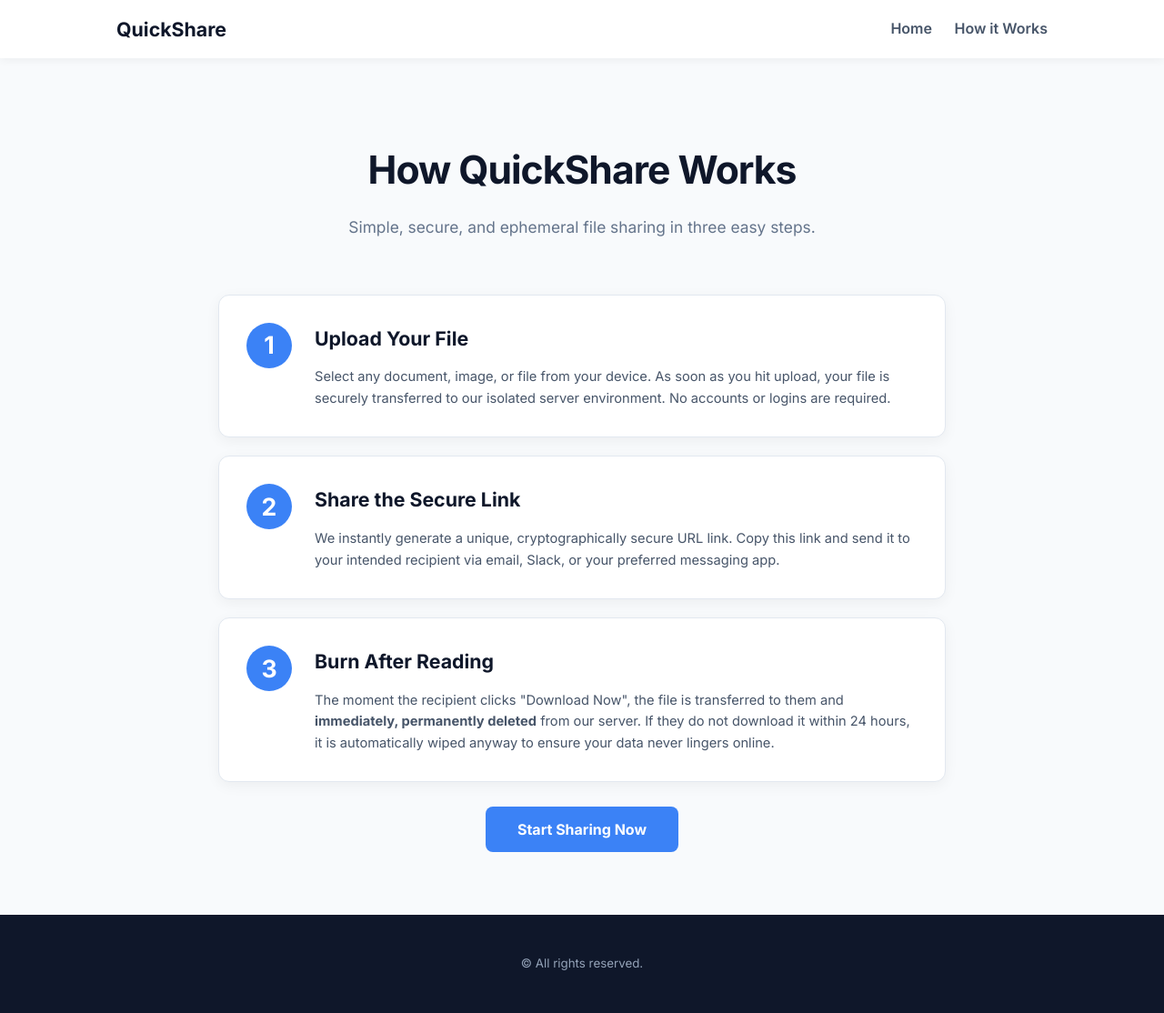
After one commit to VirgoLabs/Zapp, a Django app: template file_sharing_app/templates/file_sharing_app/how_it_works.html in a window 1280 px wide. The commit adds this page. Shown: the whole page at 91% size. Run offline with Django 3.2, Linux system fonts and the light colour scheme; the template is opened without the code that fills it, so the values that code supplies are empty.

Commit message:
added how it works page

```diff
--- a/file_sharing_app/templates/file_sharing_app/home.html
+++ b/file_sharing_app/templates/file_sharing_app/home.html
@@ -13,7 +13,7 @@
         <a href="/" class="nav-brand">QuickShare </a>
         <div class="nav-links">
             <a href="/">Home</a>
-            <a href="#">How it Works</a>
+            <a href="{% url 'how_it_works' %}">How it Works</a>
         </div>
     </nav>
 
--- /dev/null
+++ b/file_sharing_app/templates/file_sharing_app/how_it_works.html
@@ -0,0 +1,91 @@
+{% load static %}
+<!DOCTYPE html>
+<html lang="en">
+<head>
+    <meta charset="UTF-8">
+    <meta name="viewport" content="width=device-width, initial-scale=1.0">
+    <title>How it Works | QuickShare</title>
+    <link rel="stylesheet" href="{% static 'file_sharing_app/style.css' %}">
+    <style>
+        /* Extra styles just for the instruction cards */
+        .step-card {
+            background: #ffffff;
+            padding: 30px;
+            border-radius: 12px;
+            box-shadow: 0 4px 15px rgba(0,0,0,0.05);
+            margin-bottom: 20px;
+            display: flex;
+            align-items: flex-start;
+            border: 1px solid #e2e8f0;
+        }
+        .step-number {
+            background: #3b82f6;
+            color: white;
+            font-size: 20pt;
+            font-weight: bold;
+            width: 50px;
+            height: 50px;
+            border-radius: 50%;
+            display: flex;
+            align-items: center;
+            justify-content: center;
+            margin-right: 25px;
+            flex-shrink: 0;
+        }
+        .step-content h2 { margin-top: 0; color: #0f172a; font-size: 16pt; margin-bottom: 8px;}
+        .step-content p { color: #475569; margin-bottom: 0; font-size: 11pt;}
+    </style>
+</head>
+<body>
+
+    <nav class="navbar">
+        <a href="/" class="nav-brand">QuickShare</a>
+        <div class="nav-links">
+            <a href="/">Home</a>
+            <a href="{% url 'how_it_works' %}">How it Works</a>
+        </div>
+    </nav>
+
+    <header class="hero" style="padding-bottom: 40px;">
+        <h1>How QuickShare Works</h1>
+        <p>Simple, secure, and ephemeral file sharing in three easy steps.</p>
+    </header>
+
+    <main class="container" style="background: transparent; box-shadow: none; border: none; padding: 0; max-width: 800px; margin-bottom: 80px;">
+
+        <div class="step-card">
+            <div class="step-number">1</div>
+            <div class="step-content">
+                <h2>Upload Your File</h2>
+                <p>Select any document, image, or file from your device. As soon as you hit upload, your file is securely transferred to our isolated server environment. No accounts or logins are required.</p>
+            </div>
+        </div>
+
+        <div class="step-card">
+            <div class="step-number">2</div>
+            <div class="step-content">
+                <h2>Share the Secure Link</h2>
+                <p>We instantly generate a unique, cryptographically secure URL link. Copy this link and send it to your intended recipient via email, Slack, or your preferred messaging app.</p>
+            </div>
+        </div>
+
+        <div class="step-card">
+            <div class="step-number">3</div>
+            <div class="step-content">
+                <h2>Burn After Reading</h2>
+                <p>The moment the recipient clicks "Download Now", the file is transferred to them and <strong>immediately, permanently deleted</strong> from our server. If they do not download it within 24 hours, it is automatically wiped anyway to ensure your data never lingers online.</p>
+            </div>
+        </div>
+
+        <div style="text-align: center; margin-top: 40px;">
+            <a href="/" class="btn" style="text-decoration: none; padding: 15px 35px; font-size: 12pt;">Start Sharing Now</a>
+        </div>
+
+    </main>
+
+    <footer>
+        <p>&copy; All rights reserved.</p>
+    </footer>
+
+</body>
+</html>
--- a/file_sharing_app/urls.py
+++ b/file_sharing_app/urls.py
@@ -4,4 +4,5 @@ from . import views
 urlpatterns = [
     path('', views.home, name='home'),
     path('download/<uuid:file_id>/', views.download_file, name='download_file'),
+    path('how-it-works/', views.how_it_works, name='how_it_works'),
 ]
--- a/file_sharing_app/views.py
+++ b/file_sharing_app/views.py
@@ -57,3 +57,6 @@ def download_file(request, file_id):
         'filename': os.path.basename(shared_file.file.name)
     }
     return render(request, 'file_sharing_app/download_page.html', context)
+
+def how_it_works(request):
+    return render(request, 'file_sharing_app/how_it_works.html')
```
